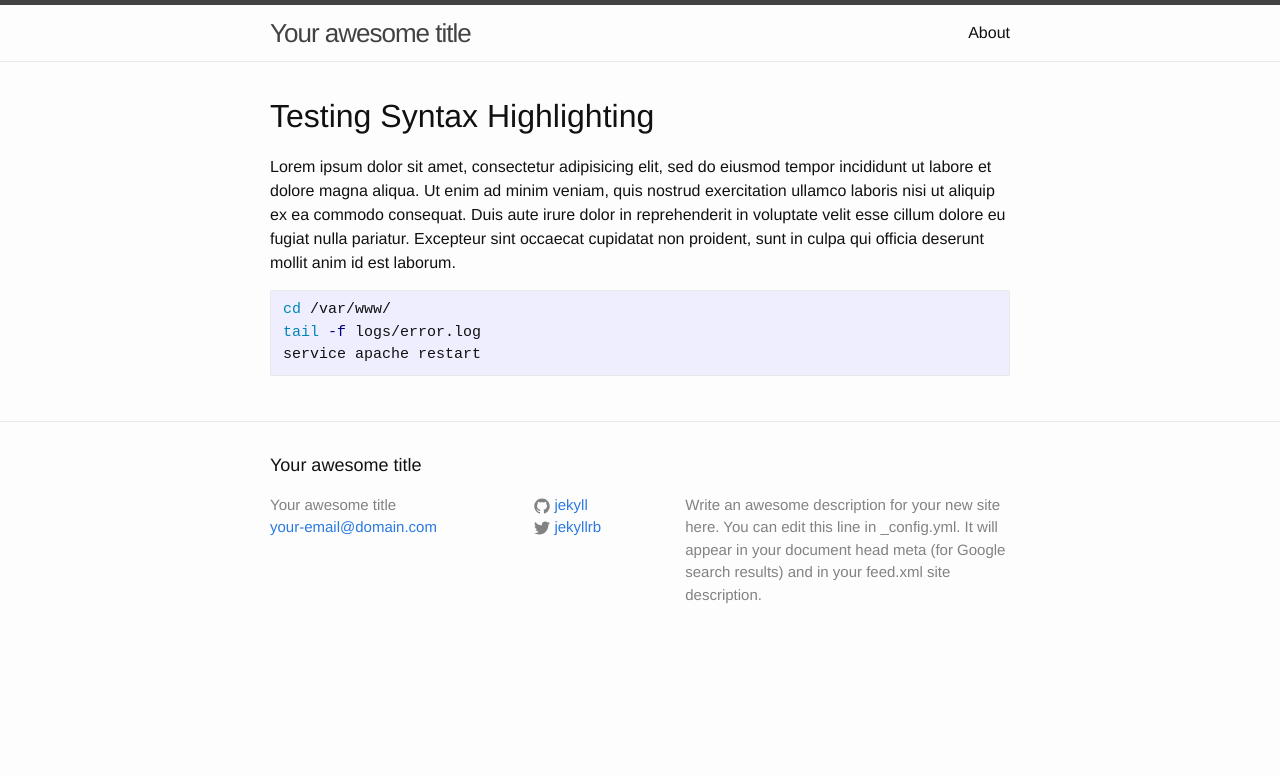
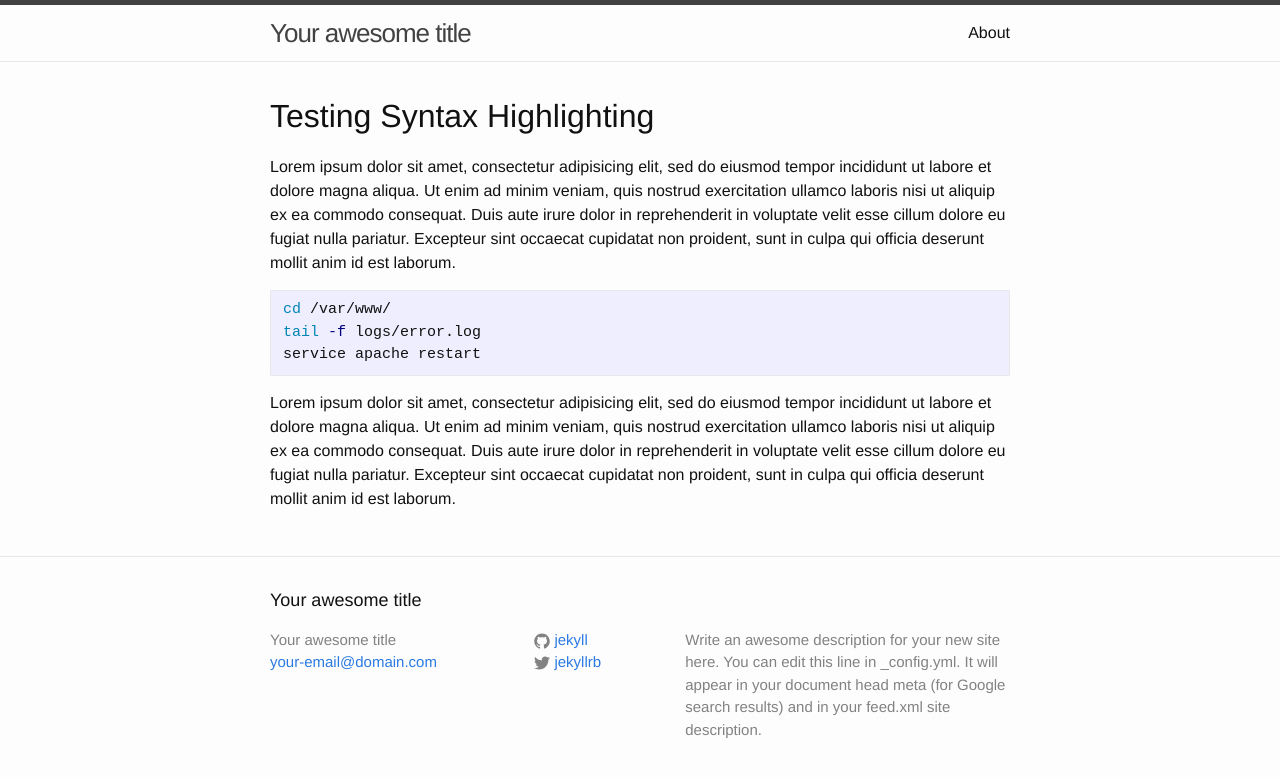
Before and after one commit to ram-nadella/github-pages-jekyl3-test, a Jekyll site: the page built from test.md, in a window 1280 px wide. Shown: the top 777 px of the page. Built offline with Jekyll 4.4.1, drawn with Linux system fonts in a browser that asks for light colours.

Commit message:
Add more text below the code block

````diff
--- a/test.md
+++ b/test.md
@@ -11,3 +11,5 @@ cd /var/www/
 tail -f logs/error.log
 service apache restart
 ```
+
+Lorem ipsum dolor sit amet, consectetur adipisicing elit, sed do eiusmod tempor incididunt ut labore et dolore magna aliqua. Ut enim ad minim veniam, quis nostrud exercitation ullamco laboris nisi ut aliquip ex ea commodo consequat. Duis aute irure dolor in reprehenderit in voluptate velit esse cillum dolore eu fugiat nulla pariatur. Excepteur sint occaecat cupidatat non proident, sunt in culpa qui officia deserunt mollit anim id est laborum.
````
